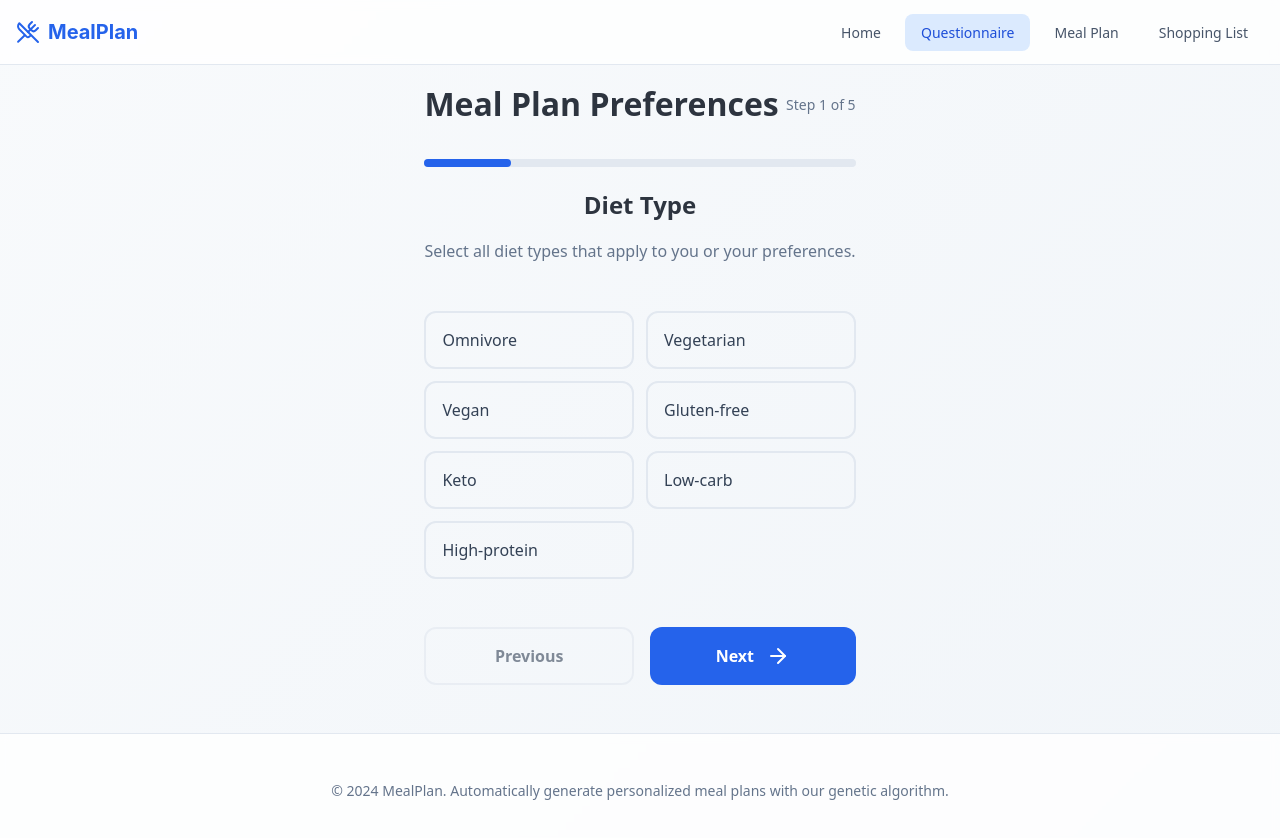
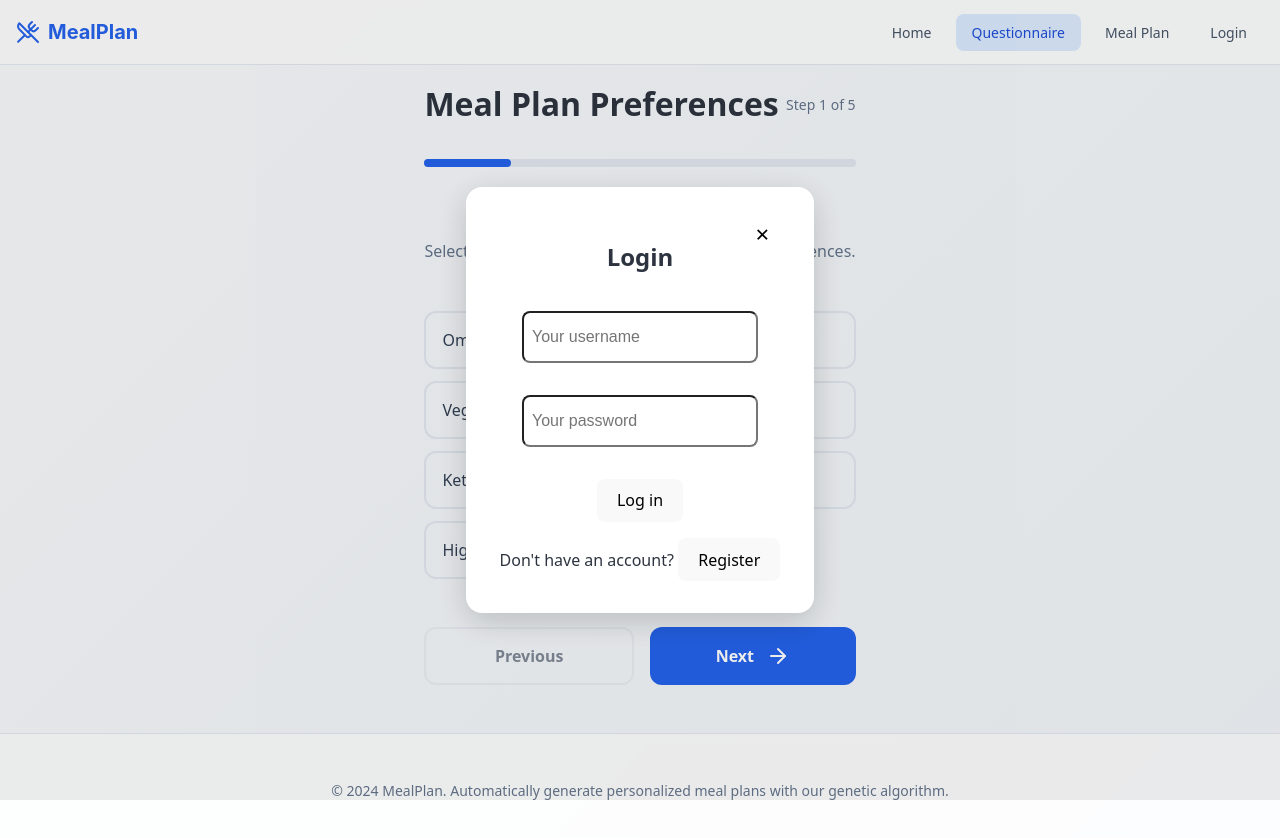
Before and after one commit to Sebastian029/piod, a React app in the folder react-app/: page /questionnaire in a window 1280 px wide. Shown: the top 838 px of the page. Built offline with nearby package versions, Linux system fonts and the light colour scheme; the HTML template or start-up script is replaced by a standard one.

Commit message:
login register modal

```diff
--- a/react-app/package.json
+++ b/react-app/package.json
@@ -10,6 +10,7 @@
     "preview": "vite preview"
   },
   "dependencies": {
+    "axios": "^1.13.2",
     "lucide-react": "^0.548.0",
     "react": "^19.1.1",
     "react-dom": "^19.1.1",
--- a/react-app/src/App.tsx
+++ b/react-app/src/App.tsx
@@ -1,4 +1,6 @@
 import { BrowserRouter, Routes, Route } from "react-router-dom";
+import { AuthProvider } from "./components/Auth/AuthContext";
+import { PrivateRoute } from "./components/Auth/PrivateRoute";
 import Index from "./pages/Index/Index";
 import './App.css'
 import MealPlan from "./pages/Meals/Meals";
@@ -6,13 +8,22 @@ import Qiestionaire from "./pages/Questionaire/Questionaire";
 
 function App() {
   return(
-    <BrowserRouter>
-      <Routes>
-        <Route path="/" element={<Index />} />
-        <Route path="/questionnaire" element={<Qiestionaire />} />
-        <Route path="/mealplan" element={<MealPlan />} />
-      </Routes>
-    </BrowserRouter>
+    <AuthProvider>
+      <BrowserRouter>
+        <Routes>
+          <Route path="/" element={<Index />} />
+          <Route path="/questionnaire" element={
+              <PrivateRoute>
+                <Qiestionaire />
+              </PrivateRoute>} />
+          <Route path="/mealplan" element={
+            <PrivateRoute>
+              <MealPlan />
+            </PrivateRoute>} />
+        </Routes>
+      </BrowserRouter>
+    </AuthProvider>
+
   )
 
 }
--- /dev/null
+++ b/react-app/src/axiosInstance.tsx
@@ -0,0 +1,30 @@
+import axios from "axios";
+
+const BASE_URL = "http://127.0.0.1:8000/";
+
+const axiosInstance = axios.create({
+  baseURL: BASE_URL,
+});
+
+axiosInstance.interceptors.request.use(
+    (config) => {
+        const token = localStorage.getItem("token");
+        if (token) {
+            config.headers["Authorization"]=`Bearer {token}`;
+        }
+        return config;
+    },
+    (error) => Promise.reject(error)
+);
+
+axiosInstance.interceptors.response.use(
+    response => response,
+    error => {
+        if (error.response?.status === 401){
+            //Refresh token
+        }
+        return Promise.reject(error);
+    }
+);
+
+export default axiosInstance;
--- /dev/null
+++ b/react-app/src/components/Auth/AuthContext.tsx
@@ -0,0 +1,71 @@
+import React, { createContext, useContext, useState, useEffect } from "react";
+import axiosInstance from "../../axiosInstance";
+
+type User = {
+  username: string;
+  email: string;
+};
+type AuthContextType = {
+  user: User | null;
+  token: string | null;
+  login: (data: {username: string, password: string}) => Promise<boolean>;
+  logout: () => void;
+  register: (data: {username: string, email: string, password: string}) => Promise<boolean>;
+};
+
+const AuthContext = createContext<AuthContextType | undefined>(undefined);
+
+export const useAuth = () => {
+  const ctx = useContext(AuthContext);
+  if (!ctx) throw new Error("useAuth must be used within AuthProvider");
+  return ctx;
+};
+
+export const AuthProvider = ({ children }: {children: React.ReactNode}) => {
+  const [user, setUser] = useState<User | null>(null);
+  const [token, setToken] = useState<string | null>(null);
+
+  useEffect(() => {
+    const storedToken = localStorage.getItem("token");
+    const storedUser = localStorage.getItem("user");
+    if (storedToken && storedUser) {
+      setToken(storedToken);
+      setUser(JSON.parse(storedUser));
+    }
+  }, []);
+
+  const login = async ({ username, password }: {username: string, password: string}) => {
+    try {
+        const res = await axiosInstance.post("/api/token/", { username, password });
+        setToken(res.data.token);
+        localStorage.setItem("token", res.data.token);
+        setUser(res.data.user);
+        localStorage.setItem("user", JSON.stringify(res.data.user));
+        return true;
+    } catch {
+      return false;
+    }
+  };
+
+  const logout = () => {
+    setToken(null);
+    setUser(null);
+    localStorage.removeItem("token");
+    localStorage.removeItem("user");
+  };
+
+  const register = async ({username, email, password}: {username: string, email: string, password: string}) => {
+    try {
+        const res = await axiosInstance.post("/api/auth/register/", { username, email, password });
+        return true;
+    } catch {
+      return false;
+    }
+  };
+
+  return (
+    <AuthContext.Provider value={{ user, token, login, logout, register }}>
+      {children}
+    </AuthContext.Provider>
+  );
+};
--- /dev/null
+++ b/react-app/src/components/Auth/PrivateRoute.tsx
@@ -0,0 +1,22 @@
+import { useAuth } from "./AuthContext";
+import { useState } from "react";
+import { AuthModal } from "../Modal/AuthModal";
+
+export function PrivateRoute({ children }: { children: React.ReactNode }) {
+  const { user } = useAuth();
+  const [showLogin, setShowLogin] = useState(!user);
+
+  if (!user) {
+    return (
+        <>
+            {children}
+
+            <AuthModal open={showLogin} onClose={() => setShowLogin(false)}/>
+        </>
+
+
+    );
+  }
+
+  return <>{children}</>;
+}
--- a/react-app/src/components/Layout.tsx
+++ b/react-app/src/components/Layout.tsx
@@ -1,9 +1,14 @@
+import React, {useState} from "react";
 import { Link, useLocation } from "react-router-dom";
+import { useAuth } from "./Auth/AuthContext";
 import { UtensilsCrossed } from "lucide-react";
 import "./Layout.css";
+import { AuthModal } from "./Modal/AuthModal";
 
 export const Layout = ({ children }: { children: React.ReactNode }) => {
   const location = useLocation();
+  const { user, login, logout } = useAuth();
+  const [showLoginModal, setShowLoginModal] = useState(false);
 
   const isActive = (path: string) => {
     return location.pathname === path;
@@ -33,19 +38,34 @@ export const Layout = ({ children }: { children: React.ReactNode }) => {
               <span className="visible-sm">Survey</span>
             </Link>
             <Link
-              to="/meal-plan"
+              to="/mealplan"
               className={`nav-link${isActive("/meal-plan") ? " active" : ""}`}
             >
               <span className="hidden-sm">Meal Plan</span>
               <span className="visible-sm">Plan</span>
             </Link>
-            <Link
+            {/* <Link
               to="/shopping-list"
               className={`nav-link${isActive("/shopping-list") ? " active" : ""}`}
             >
               <span className="hidden-sm">Shopping List</span>
               <span className="visible-sm">Shop</span>
-            </Link>
+            </Link> */}
+            {!user ? (
+              <button
+                className="nav-link"
+                onClick={() => setShowLoginModal(true)}
+              >
+                Login
+              </button>
+            ) : (
+              <button
+                className="nav-link"
+                onClick={logout}
+              >
+                Logout
+              </button>
+            )}
           </div>
         </div>
       </nav>
@@ -54,6 +74,11 @@ export const Layout = ({ children }: { children: React.ReactNode }) => {
       <main className="main-content">
         {children}
       </main>
+
+      <AuthModal
+        open={showLoginModal}
+        onClose={() => setShowLoginModal(false)}
+      />
 
       {/* Footer */}
       <footer className="footer">
--- /dev/null
+++ b/react-app/src/components/Modal/AuthModal.tsx
@@ -0,0 +1,61 @@
+import React, { useState } from "react";
+import { Modal } from "./Modal";
+import { LoginForm } from "./LoginForm";
+import { RegisterForm } from "./RegisterForm";
+import { useAuth } from "../Auth/AuthContext";
+import { useNavigate } from "react-router-dom";
+
+
+interface AuthModalProps {
+  open: boolean;
+  onClose: () => void;
+}
+
+export function AuthModal({ open, onClose }: AuthModalProps) {
+  const {user, login, register } = useAuth();
+  const [showLogin, setShowLogin] = useState(true);
+  const navigate = useNavigate();
+
+  const handleClose = () => {
+    onClose();
+    if(!user){
+        navigate("/");
+    }
+  }
+
+  return (
+    <Modal open={open} onClose={handleClose}>
+      {showLogin ? (
+        <>
+          <LoginForm
+            onLogin={async (data) => {
+              const ok = await login(data);
+              if (ok) onClose();
+            }}
+          />
+          <div style={{ marginTop: "1rem" }}>
+            Don&apos;t have an account?{" "}
+            <button type="button" onClick={() => setShowLogin(false)}>
+              Register
+            </button>
+          </div>
+        </>
+      ) : (
+        <>
+          <RegisterForm
+            onRegister={async (data) => {
+              const ok = await register(data);
+              if (ok) setShowLogin(true);
+            }}
+          />
+          <div style={{ marginTop: "1rem" }}>
+            Already have an account?{" "}
+            <button type="button" onClick={() => setShowLogin(true)}>
+              Log In
+            </button>
+          </div>
+        </>
+      )}
+    </Modal>
+  );
+}
--- /dev/null
+++ b/react-app/src/components/Modal/LoginForm.tsx
@@ -0,0 +1,36 @@
+import React, { useState } from "react";
+import styles from "./Modal.module.css";
+
+export function LoginForm({ onLogin }: { onLogin: (data: {username: string, password: string}) => void }) {
+  const [username, setUsername] = useState("");
+  const [password, setPassword] = useState("");
+
+  return (
+    <form onSubmit={e => { e.preventDefault(); onLogin({ username, password }) }}>
+      <h2>Login</h2>
+      <div className={styles.inputs}>
+        <input
+          type="text"
+          placeholder="Your username"
+          value={username}
+          onChange={e => setUsername(e.target.value)}
+          required
+          autoComplete="username"
+          className={styles.input}
+        />
+        <input
+          type="password"
+          placeholder="Your password"
+          value={password}
+          onChange={e => setPassword(e.target.value)}
+          required
+          autoComplete="current-password"
+          className={styles.input}
+        />
+      </div>
+      <div className={styles.buttons}>
+        <button type="submit">Log in</button>
+      </div>
+    </form>
+  );
+}
--- /dev/null
+++ b/react-app/src/components/Modal/Modal.module.css
@@ -0,0 +1,48 @@
+.overlay {
+  position: fixed; left: 0; top: 0; right: 0; bottom: 0;
+  background: rgba(0, 0, 0, 0.075);
+  display: flex; align-items: center; justify-content: center;
+  z-index: 1000;
+}
+.modal {
+  background: #fff;
+  padding: 2rem 1.5rem;
+  border-radius: 1rem;
+  box-shadow: 0 8px 32px rgba(0,0,0,0.18);
+  min-width: 300px;
+  position: relative;
+  display: flex;
+  flex-direction: column;
+}
+.closeBtn {
+  position: absolute;
+  right: 1rem;
+  top: 1rem;
+  font-size: 1.5rem;
+  background: none;
+  border: none;
+  cursor: pointer;
+  color: black;
+}
+
+.inputs{
+  display: flex;
+  flex-direction: column;
+  margin: 1rem;
+}
+
+.input{
+  margin: 1rem;
+  height: 2rem;
+  border-radius: 0.5rem;
+  padding: 0.5rem;
+  font-size: 1rem;
+}
+
+.buttons{
+
+}
+
+.button{
+
+}
--- /dev/null
+++ b/react-app/src/components/Modal/Modal.tsx
@@ -0,0 +1,20 @@
+import React from "react";
+import styles from "./Modal.module.css";
+
+interface ModalProps {
+  open: boolean;
+  onClose: () => void;
+  children: React.ReactNode;
+}
+
+export function Modal({ open, onClose, children }: ModalProps) {
+  if (!open) return null;
+  return (
+    <div className={styles.overlay} onClick={onClose}>
+      <div className={styles.modal} onClick={e => e.stopPropagation()}>
+        <button className={styles.closeBtn} onClick={onClose}>×</button>
+        {children}
+      </div>
+    </div>
+  );
+}
--- /dev/null
+++ b/react-app/src/components/Modal/RegisterForm.tsx
@@ -0,0 +1,50 @@
+import React, { useState } from "react";
+import styles from "./Modal.module.css";
+
+export function RegisterForm({ onRegister }: { onRegister: (data: {username: string, email: string, password: string}) => void }) {
+  const [username, setUsername] = useState("");
+  const [email, setEmail] = useState("");
+  const [password, setPassword] = useState("");
+
+  return (
+    <form onSubmit={e => {
+      e.preventDefault();
+      onRegister({ username, email, password });
+    }}>
+      <h2>Register</h2>
+      <div className={styles.inputs}>
+        <input
+          type="text"
+          placeholder="Username"
+          value={username}
+          onChange={e => setUsername(e.target.value)}
+          required
+          autoComplete="username"
+          className={styles.input}
+        />
+        <input
+          type="email"
+          placeholder="Email"
+          value={email}
+          onChange={e => setEmail(e.target.value)}
+          required
+          autoComplete="email"
+          className={styles.input}
+        />
+        <input
+          type="password"
+          placeholder="Password (min. 8 characters)"
+          value={password}
+          onChange={e => setPassword(e.target.value)}
+          required
+          minLength={8}
+          autoComplete="new-password"
+          className={styles.input}
+        />
+      </div>
+      <div className={styles.buttons}>
+        <button type="submit">Sign Up</button>
+      </div>
+    </form>
+  );
+}
```
Also changed, not shown: 1 other file (tests, documents, lock files or other folders).
